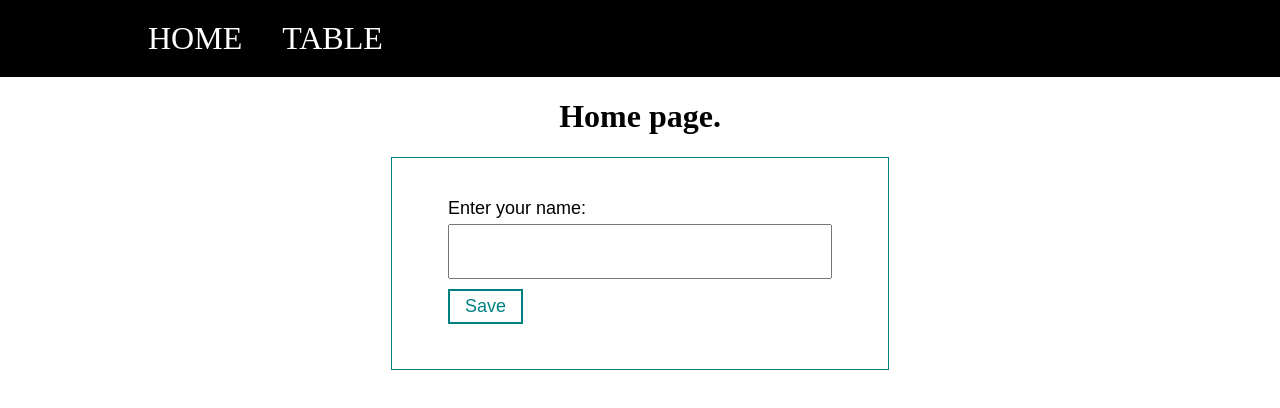
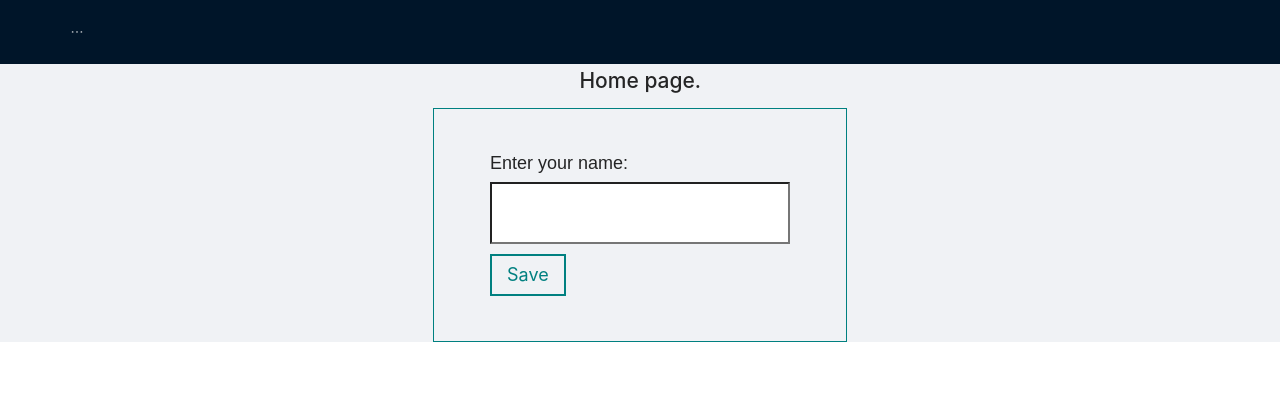
Before and after one commit to maksh2504/react_table, a React (Create React App) app: page / in a window 1280 px wide. Shown: the top 408 px of the page. Built offline with nearby package versions, Linux system fonts and the light colour scheme.

Commit message:
git commit

```diff
--- a/package.json
+++ b/package.json
@@ -12,8 +12,10 @@
     "@types/react": "^18.0.19",
     "@types/react-dom": "^18.0.6",
     "@types/react-redux": "^7.1.24",
+    "antd": "^4.24.2",
     "axios": "^0.27.2",
     "css-modules": "^0.3.0",
+    "moment": "^2.29.4",
     "react": "^18.2.0",
     "react-dom": "^18.2.0",
     "react-redux": "^8.0.4",
--- a/src/App.tsx
+++ b/src/App.tsx
@@ -1,13 +1,25 @@
 import React from 'react';
-import Header from './components/Header/Header';
+// import Header from './components/Header/Header';
 import RoutesMain from "./routes/RoutesMain";
+import {Layout} from "antd";
+import {Content, Footer, Header} from "antd/es/layout/layout";
+import MyHeader from "./components/Header/MyHeader";
 
 function App() {
   return (
-      <div>
-          <Header/>
-          <RoutesMain/>
-      </div>
+      <Layout>
+          <MyHeader/>
+          <Content>
+              <RoutesMain/>
+          </Content>
+      </Layout>
+
+      // <div>
+      //
+      //
+      //     {/*<Header/>*/}
+      //     {/*<RoutesMain/>*/}
+      // </div>
   );
 }
 
--- a/src/components/Popup/Confirmation/Confirmation.tsx
+++ b/src/components/EnterName/Confirmation/Confirmation.tsx
@@ -9,19 +9,24 @@ type IProps = {
 }
 
 const Confirmation = ({setChoice, setActive, name} : IProps) => {
+
+    const onOkHandler = () => {
+        setChoice(true);
+        setActive(false);
+    }
+
+    const onCancelHandler = () => {
+        setChoice(false);
+        setActive(false);
+    }
+
     return (
         <div className='popupContent'>
             <h1>Confirm action</h1>
             <label>Are you sure to set a {name}?</label>
             <div>
-                <MyButton type='primary' onClick={() => {
-                    setChoice(true);
-                    setActive(false);
-                }}>Yes</MyButton>
-                <MyButton type='secondary' onClick={() => {
-                    setChoice(false);
-                    setActive(false);
-                }}>No</MyButton>
+                <MyButton type='primary' onClick={() => { onOkHandler() }}>OK</MyButton>
+                <MyButton type='secondary' onClick={() => { onCancelHandler() }}>Cancel</MyButton>
             </div>
         </div>
     );
--- a/src/components/EnterName.tsx
+++ b/src/components/EnterName/EnterName.tsx
@@ -1,19 +1,19 @@
 import React, {useEffect, useState} from 'react';
 import {useDispatch} from "react-redux";
-import {name} from "../store/slices/name";
-import MyInput from "./UI/MyInput/MyInput";
-import MyButton from "./UI/MyButton/MyButton";
+import {name} from "../../store/slices/name";
+import MyInput from "../UI/MyInput/MyInput";
+import MyButton from "../UI/MyButton/MyButton";
 import './EnterName.css'
-import Popup from "./Popup/Popup";
-import Confirmation from "./Popup/Confirmation/Confirmation";
+import Popup from "../Popup/Popup";
+import Confirmation from "./Confirmation/Confirmation";
 
 const EnterName = () => {
     const [localName, setLocalName] = useState('')
     const dispatch = useDispatch()
     const {newName} = name.actions
 
-    const [activePopup, setActivePopup] = useState(false)
-    const [confirm, setConfirm] = useState(false)
+    const [isActivePopup, setIsActivePopup] = useState(false)
+    const [isConfirm, setIsConfirm] = useState(false)
 
 
     const changeStateName = () => {
@@ -22,13 +22,13 @@ const EnterName = () => {
     }
 
     const areYouSureName = () => {
-        confirm && changeStateName()
+        isConfirm && changeStateName()
     }
 
     useEffect(() => {
         areYouSureName();
-        setConfirm(false);
-    }, [confirm])
+        setIsConfirm(false);
+    }, [isConfirm])
 
     return (
         <>
@@ -40,13 +40,13 @@ const EnterName = () => {
                         value={localName}
                         onChange={e => setLocalName(e.target.value)}
                     />
-                    <MyButton type='myBtn' onClick={() => {setActivePopup(true)}}>
+                    <MyButton type='myBtn' onClick={() => {setIsActivePopup(true)}}>
                         Save
                     </MyButton>
                 </div>
             </div>
-            <Popup active={activePopup} setActive={setActivePopup}>
-                <Confirmation setChoice={setConfirm} setActive={setActivePopup} name={localName}/>
+            <Popup active={isActivePopup} setActive={setIsActivePopup}>
+                <Confirmation setChoice={setIsConfirm} setActive={setIsActivePopup} name={localName}/>
             </Popup>
         </>
     );
--- a/src/components/Header/Header.css
+++ b/src/components/Header/Header.css
@@ -1,3 +1,6 @@
+@import '~antd/dist/antd.css';
+
+
 header {
     display: flex;
     background-color: black;
@@ -14,9 +17,9 @@ header {
     display: flex;
 }
 
-.link {
-    font-size: 32px;
-    color: white;
-    margin: 20px;
-    text-decoration: none;
-}
+/*.link {*/
+/*    font-size: 32px;*/
+/*    color: white;*/
+/*    margin: 20px;*/
+/*    text-decoration: none;*/
+/*}*/
--- a/src/components/Header/Header.tsx
+++ /dev/null
@@ -1,25 +0,0 @@
-import React from 'react';
-import { Link } from 'react-router-dom'
-import './Header.css'
-import {useAppSelector} from "../../hooks/useAppSelector";
-import MyLabel from "../UI/MyLabel/MyLabel";
-
-const Header = () => {
-    const {name} = useAppSelector(state => state.name)
-
-    return (
-        <header>
-            <div className='content'>
-                <div className='headerMenu'>
-                    <Link to={'/'} className='link'>HOME</Link>
-                    <Link to={'/table'} className='link'>TABLE</Link>
-                </div>
-                <MyLabel type='head'>
-                    {name}
-                </MyLabel>
-            </div>
-        </header>
-    );
-};
-
-export default Header;
--- /dev/null
+++ b/src/components/Header/MyHeader.tsx
@@ -0,0 +1,44 @@
+import React from 'react';
+import { Link } from 'react-router-dom'
+import './Header.css'
+import {useAppSelector} from "../../hooks/useAppSelector";
+import MyLabel from "../UI/MyLabel/MyLabel";
+import { Header} from "antd/es/layout/layout";
+import {Menu, Row} from "antd";
+
+
+const MyHeader = () => {
+    const {name} = useAppSelector(state => state.name)
+
+    return (
+        <Header style={{alignContent: "center"}}>
+            <Row justify='start'>
+                <Menu theme='dark' mode='horizontal'>
+                    <Menu.Item>
+                        <Link to={'/'} className='link'>HOME</Link>
+                    </Menu.Item>
+                    <Menu.Item>
+                        <Link to={'/table'} className='link'>TABLE</Link>
+                    </Menu.Item>
+                </Menu>
+            </Row>
+            <MyLabel type='head'>
+                {name}
+            </MyLabel>
+        </Header>
+
+        // <header>
+        //     <div className='content'>
+        //         <div className='headerMenu'>
+        //             <Link to={'/'} className='link'>HOME</Link>
+        //             <Link to={'/table'} className='link'>TABLE</Link>
+        //         </div>
+        //         <MyLabel type='head'>
+        //             {name}
+        //         </MyLabel>
+        //     </div>
+        // </header>
+    );
+};
+
+export default MyHeader;
--- a/src/components/UI/MyLabel/MyLabel.css
+++ b/src/components/UI/MyLabel/MyLabel.css
@@ -1,21 +1,21 @@
-.default {
+/*.default {*/
 
-}
+/*}*/
 
-.primary {
-    font-size: 20px;
-    color: green;
-}
+/*.primary {*/
+/*    font-size: 20px;*/
+/*    color: green;*/
+/*}*/
 
-.secondary {
-    font-size: 30px;
-    color: rebeccapurple;
-}
+/*.secondary {*/
+/*    font-size: 30px;*/
+/*    color: rebeccapurple;*/
+/*}*/
 
 .head {
     font-size: 32px;
     color: white;
     text-decoration: none;
-    margin: 20px 20px 20px auto;
+    margin: 0px 20px 0px auto;
     padding: 0px;
 }
--- a/src/pages/Home/HomePage.tsx
+++ b/src/pages/Home/HomePage.tsx
@@ -1,6 +1,6 @@
 import React from 'react';
 import './HomePage.css'
-import EnterName from "../../components/EnterName";
+import EnterName from "../../components/EnterName/EnterName";
 import MyLabel from "../../components/UI/MyLabel/MyLabel";
 
 const HomePage = () => {
```
Also changed, not shown: src/components/EnterName/Confirmation/Confirmation.css (renamed from src/components/Popup/Confirmation/Confirmation.css), src/components/EnterName/EnterName.css (renamed from src/components/EnterName.css), 1 other file (tests, documents, lock files or other folders).
